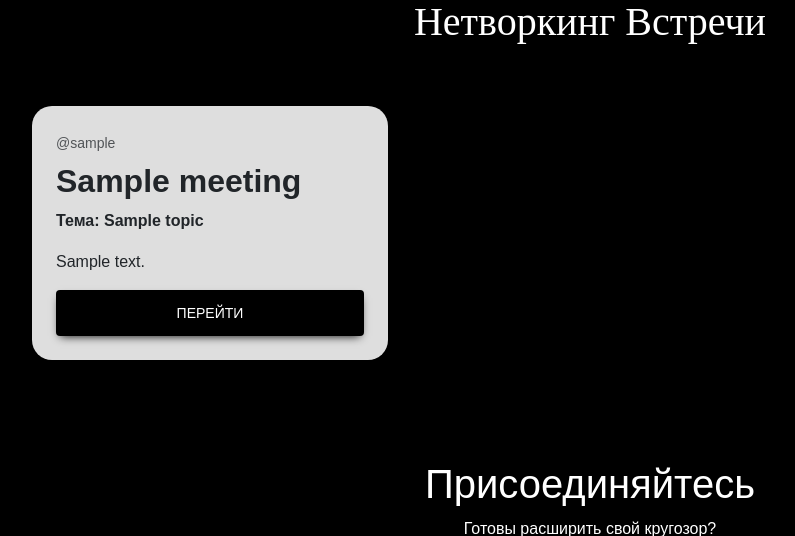
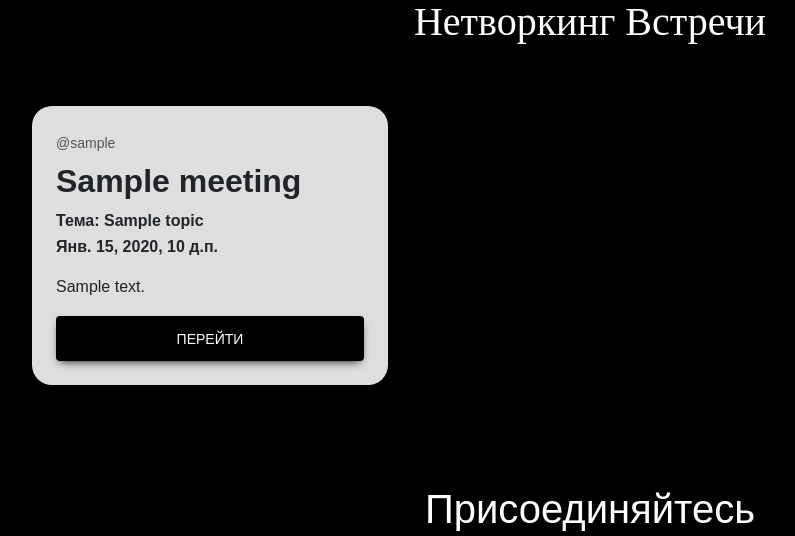
Before and after one commit to Majid-Aziev-007/network, a Django app: page / in a window 1280 px wide. Shown: the part 804-1340 px from the top of the page, without its empty margins (50-845 px from the left). Run offline with Django 3.2, Linux system fonts and the light colour scheme; tables that the repository leaves empty hold one stand-in row (values such as "Sample post"); some libraries are stand-ins or nearby versions; some web fonts are replaced.

Commit message:
Commit
- Подправлен дизайн

```diff
--- a/network/templates/meetings/index.html
+++ b/network/templates/meetings/index.html
@@ -57,8 +57,9 @@
             <p class="card-text"><small class="text-body-secondary">@{{ meeting.author }}</small></p>
             <h2 class="card-title" style="font-weight: bold; margin-top: -10px;">{{ meeting.title }}</h2>
             {% if meeting.topic %}
-              <a href="{% url 'meetings:topic_list' meeting.topic.slug %}" class="nav-link" style="font-weight: bold; margin-bottom: 15px;">Тема: {{ meeting.topic }}</a>
+              <a href="{% url 'meetings:topic_list' meeting.topic.slug %}" class="nav-link" style="font-weight: bold;">Тема: {{ meeting.topic }}</a>
             {% endif %}
+            <a href="{% url 'meetings:topic_list' meeting.topic.slug %}" class="nav-link" style="font-weight: bold; margin-bottom: 15px;">{{ meeting.meeting_date }}</a>
             <p class="card-text">{{ meeting.description|truncatechars:100 }}</p>
             <a href="{% url 'meetings:meeting_detail' meeting.pk %}" class="align-self-end btn btn-lg btn-block btn-black" style="margin-top: auto;">Перейти</a>
           </div>
--- a/network/templates/meetings/meeting_detail.html
+++ b/network/templates/meetings/meeting_detail.html
@@ -4,7 +4,7 @@
 {% endblock %}
 {% block content %}
   <div class="col">
-    <div class="card" style="background-color: #DEDEDE; font-family: 'Naston', sans-serif; border-radius: 10px;">
+    <div class="card" style="background-color: #white; font-family: 'Naston', sans-serif; border-radius: 10px;">
       <div class="card-body d-flex flex-column">
         <h2 class="card-title" style="font-weight: bold; margin-top: -10px;">{{ meeting.title }}</h2>
         {% if meeting.topic %}
```
